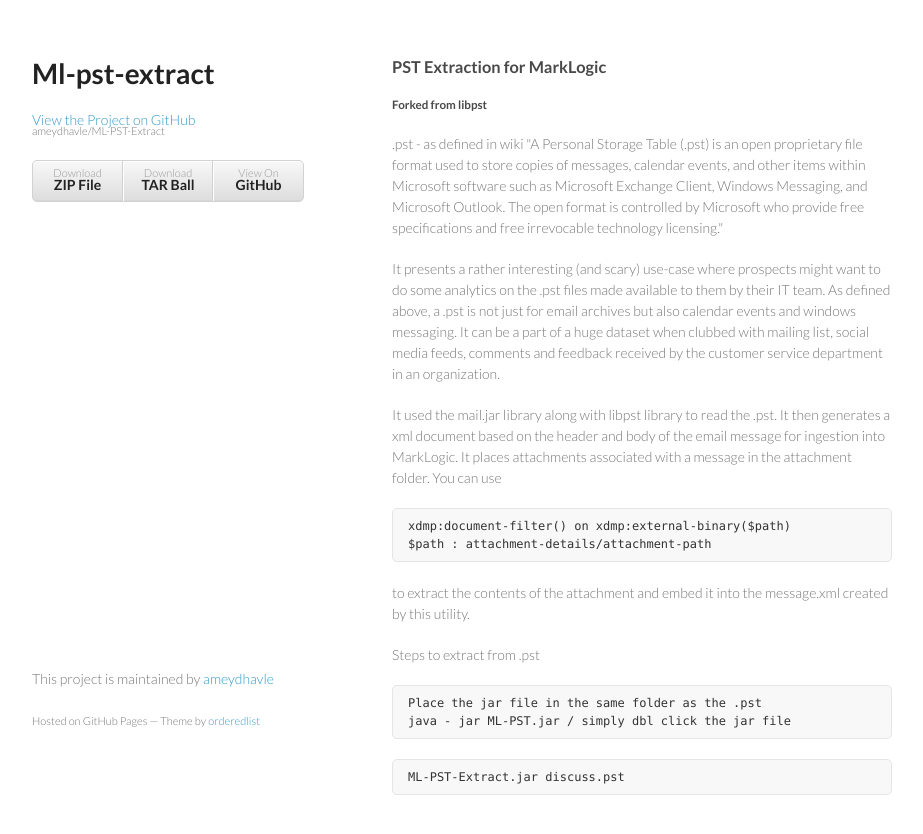
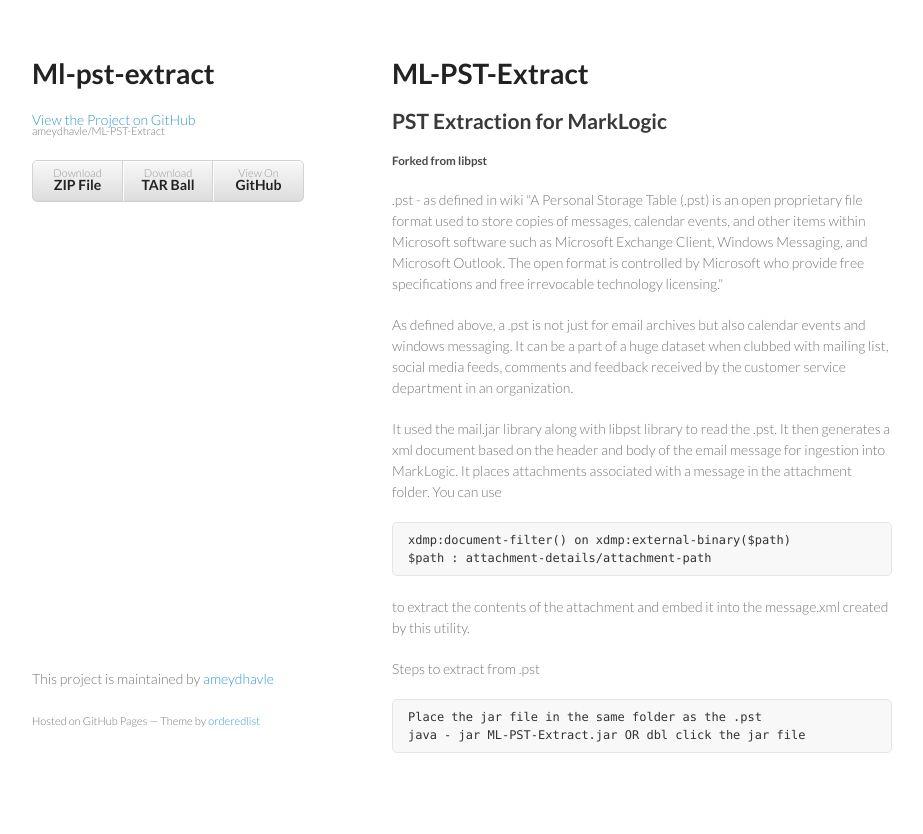
Before and after one commit to ameydhavle/ML-PST-Extract, a plain HTML site: page index.html in a window 1280 px wide. Shown: the whole page, without its empty margins (178-1101 px from the left). Drawn offline with Linux system fonts and the light colour scheme.

Commit message:
Create gh-pages branch via GitHub

```diff
--- a/index.html
+++ b/index.html
@@ -28,32 +28,31 @@
         </ul>
       </header>
       <section>
-        <h3>
-<a name="pst-extraction-for-marklogic" class="anchor" href="#pst-extraction-for-marklogic"><span class="octicon octicon-link"></span></a>PST Extraction for MarkLogic</h3>
+        <h1>
+<a name="ml-pst-extract" class="anchor" href="#ml-pst-extract"><span class="octicon octicon-link"></span></a>ML-PST-Extract</h1>
+
+<h2>
+<a name="pst-extraction-for-marklogic" class="anchor" href="#pst-extraction-for-marklogic"><span class="octicon octicon-link"></span></a>PST Extraction for MarkLogic</h2>
 
 <h5>
 <a name="forked-from-libpst" class="anchor" href="#forked-from-libpst"><span class="octicon octicon-link"></span></a>Forked from libpst</h5>
 
 <p>.pst - as defined in wiki "A Personal Storage Table (.pst) is an open proprietary file format used to store copies of messages, calendar events, and other items within Microsoft software such as Microsoft Exchange Client, Windows Messaging, and Microsoft Outlook. The open format is controlled by Microsoft who provide free specifications and free irrevocable technology licensing."</p>
 
-<p>It presents a rather interesting (and scary) use-case where prospects might want to do some analytics on the .pst files made available to them by their IT team. As defined above, a .pst is not just for email archives but also calendar events and windows messaging. It can be a part of a huge dataset when clubbed with mailing list, social media feeds, comments and feedback received by the customer service department in an organization.</p>
+<p>As defined above, a .pst is not just for email archives but also calendar events and windows messaging. It can be a part of a huge dataset when clubbed with mailing list, social media feeds, comments and feedback received by the customer service department in an organization.</p>
 
-<p>It used the mail.jar library along with libpst library to read the .pst. It then generates a xml document based on the header and body of the email message for ingestion into MarkLogic.
-It places attachments associated with a message in the attachment folder. You can use </p>
+<p>It used the mail.jar library along with libpst library to read the .pst. It then generates a xml document based on the header and body of the email message for ingestion into MarkLogic. It places attachments associated with a message in the attachment folder. You can use</p>
 
 <pre><code>xdmp:document-filter() on xdmp:external-binary($path)
 $path : attachment-details/attachment-path
 </code></pre>
 
-<p>to extract the contents of the attachment and embed it into the message.xml created by this utility. </p>
+<p>to extract the contents of the attachment and embed it into the message.xml created by this utility.</p>
 
 <p>Steps to extract from .pst</p>
 
 <pre><code>Place the jar file in the same folder as the .pst
-java - jar ML-PST.jar / simply dbl click the jar file
-</code></pre>
-
-<pre><code>ML-PST-Extract.jar discuss.pst
+java - jar ML-PST-Extract.jar OR dbl click the jar file
 </code></pre>
       </section>
       <footer>
```
Also changed, not shown: params.json (+1 -1 lines).
